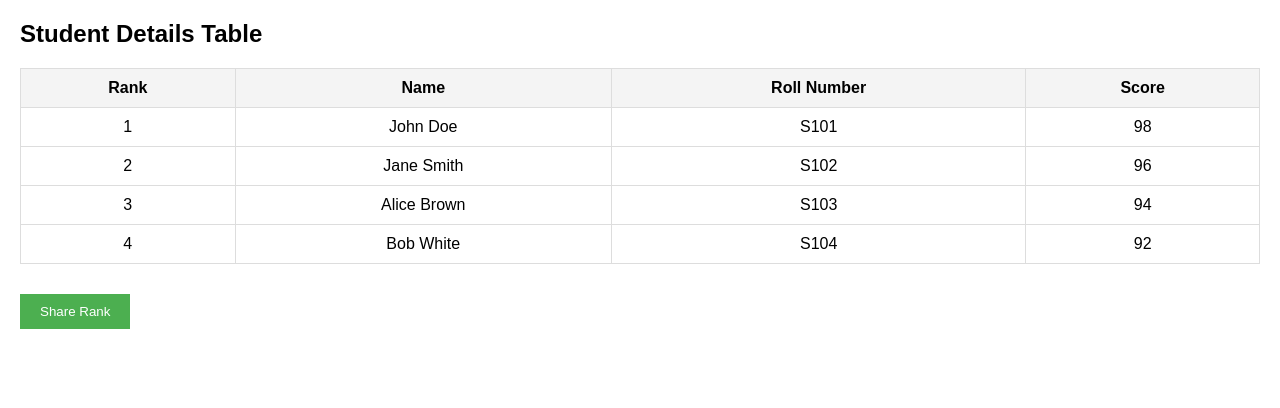
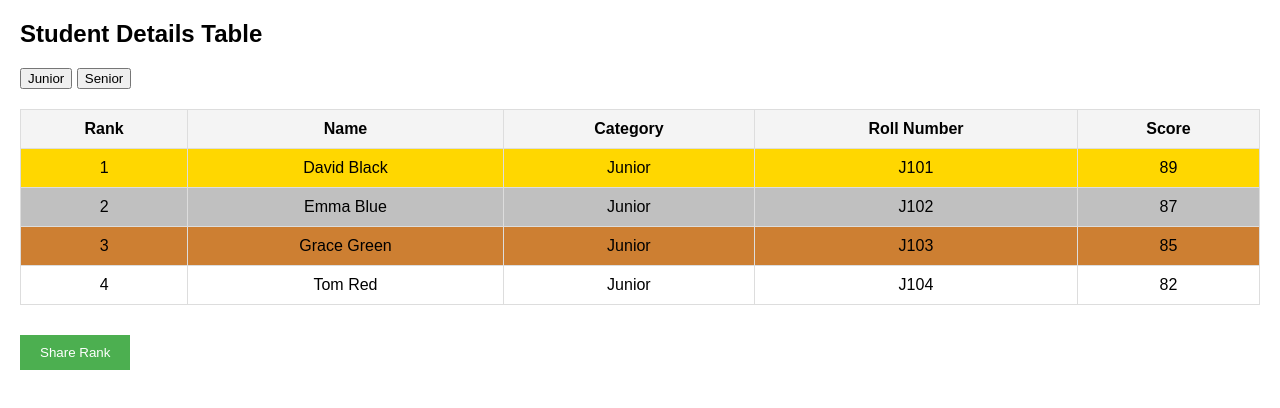
Before and after one commit to zetx2024/arcomark, a plain HTML site: page index.html in a window 1280 px wide. Both pictures are taken after a click on the button "Share Rank". Drawn offline with Linux system fonts and the light colour scheme.

Commit message:
Update index.html

```diff
--- a/index.html
+++ b/index.html
@@ -55,17 +55,42 @@
         .share-container {
             margin-top: 20px;
         }
+
+        .toggle-buttons {
+            margin-bottom: 20px;
+        }
+
+        .gold {
+            background-color: gold;
+            color: black;
+        }
+
+        .silver {
+            background-color: silver;
+            color: black;
+        }
+
+        .bronze {
+            background-color: #cd7f32;
+            color: black;
+        }
     </style>
 </head>
 <body>
 
 <h2>Student Details Table</h2>
 
+<div class="toggle-buttons">
+    <button id="juniorButton">Junior</button>
+    <button id="seniorButton">Senior</button>
+</div>
+
 <table id="studentTable">
     <thead>
         <tr>
             <th>Rank</th>
             <th>Name</th>
+            <th>Category</th>
             <th>Roll Number</th>
             <th>Score</th>
         </tr>
@@ -80,12 +105,16 @@
 </div>
 
 <script>
-// Sample JSON data with student scores (no rank field)
+// Sample JSON data with category and scores (no rank field)
 const studentsData = [
-    { "name": "John Doe", "rollNumber": "S101", "scaledFinalScore": 98 },
-    { "name": "Jane Smith", "rollNumber": "S102", "scaledFinalScore": 96 },
-    { "name": "Alice Brown", "rollNumber": "S103", "scaledFinalScore": 94 },
-    { "name": "Bob White", "rollNumber": "S104", "scaledFinalScore": 92 }
+    { "name": "John Doe", "category": "Senior", "rollNumber": "S101", "scaledFinalScore": 98 },
+    { "name": "Jane Smith", "category": "Senior", "rollNumber": "S102", "scaledFinalScore": 96 },
+    { "name": "Alice Brown", "category": "Senior", "rollNumber": "S103", "scaledFinalScore": 94 },
+    { "name": "Bob White", "category": "Senior", "rollNumber": "S104", "scaledFinalScore": 92 },
+    { "name": "David Black", "category": "Junior", "rollNumber": "J101", "scaledFinalScore": 89 },
+    { "name": "Emma Blue", "category": "Junior", "rollNumber": "J102", "scaledFinalScore": 87 },
+    { "name": "Grace Green", "category": "Junior", "rollNumber": "J103", "scaledFinalScore": 85 },
+    { "name": "Tom Red", "category": "Junior", "rollNumber": "J104", "scaledFinalScore": 82 }
 ];
 
 // Function to calculate and sort students by their scaledFinalScore to determine rank
@@ -102,24 +131,34 @@ function calculateRanks(students) {
 }
 
 // Function to generate table rows from sorted and ranked student data
-function generateTable() {
+function generateTable(category) {
     const tableBody = document.querySelector('#studentTable tbody');
-    const rankedStudents = calculateRanks(studentsData);
+    const filteredStudents = studentsData.filter(student => student.category === category);
+    const rankedStudents = calculateRanks(filteredStudents);
+
+    tableBody.innerHTML = '';  // Clear previous rows
 
     rankedStudents.forEach(student => {
         const row = document.createElement('tr');
         row.dataset.rank = student.rank;
+        row.dataset.category = student.category;
+
+        // Apply Gold, Silver, Bronze coloring to the top 3 ranks
+        if (student.rank === 1) row.classList.add('gold');
+        if (student.rank === 2) row.classList.add('silver');
+        if (student.rank === 3) row.classList.add('bronze');
 
         row.innerHTML = `
             <td>${student.rank}</td>
             <td>${student.name}</td>
+            <td>${student.category}</td>
             <td>${student.rollNumber}</td>
             <td>${student.scaledFinalScore}</td>
         `;
 
         // Add event listener for double-clicking any table element to copy rank link
         row.querySelectorAll('td').forEach(cell => {
-            cell.addEventListener('dblclick', () => copyRankLink(student.rank));
+            cell.addEventListener('dblclick', () => copyRankLink(student.category, student.rank));
         });
 
         tableBody.appendChild(row);
@@ -128,9 +167,10 @@ function generateTable() {
     // Check if the URL contains a rank query parameter after the table is generated
     const urlParams = new URLSearchParams(window.location.search);
     const rankFromUrl = urlParams.get('rank');
-    if (rankFromUrl) {
+    const categoryFromUrl = urlParams.get('category');
+    if (rankFromUrl && categoryFromUrl === category) {
         highlightRank(rankFromUrl);
-        updateMetaTags(rankFromUrl);  // Update meta tags when a rank is passed
+        updateMetaTags(categoryFromUrl, rankFromUrl);  // Update meta tags when a rank is passed
     }
 }
 
@@ -149,8 +189,8 @@ function highlightRank(rank) {
 }
 
 // Function to copy the rank link to clipboard when a table cell is double-clicked
-function copyRankLink(rank) {
-    const rankLink = `${window.location.href}?rank=${rank}`;
+function copyRankLink(category, rank) {
+    const rankLink = `${window.location.href.split('?')[0]}?category=${category}&rank=${rank}`;
 
     const tempInput = document.createElement('input');
     tempInput.value = rankLink;
@@ -163,12 +203,12 @@ function copyRankLink(rank) {
 }
 
 // Function to update meta tags dynamically based on rank and student details
-function updateMetaTags(rank) {
-    const student = studentsData.find(s => s.rank === parseInt(rank));
+function updateMetaTags(category, rank) {
+    const student = studentsData.find(s => s.category === category && s.rank === parseInt(rank));
     if (!student) return;
 
-    const title = `${student.name} is ${student.rank}th to IARCO 2024`;
-    const description = `${student.name} secured rank ${student.rank} with a score of ${student.scaledFinalScore} in IARCO 2024.`;
+    const title = `${student.name} is ${student.rank}th in ${category} to IARCO 2024`;
+    const description = `${student.name} secured rank ${student.rank} with a score of ${student.scaledFinalScore} in IARCO 2024 (Category: ${category}).`;
 
     // Update meta tags dynamically
     document.title = title;
@@ -176,36 +216,40 @@ function updateMetaTags(rank) {
     // Update Open Graph meta tags
     document.querySelector('meta[property="og:title"]').setAttribute('content', title);
     document.querySelector('meta[property="og:description"]').setAttribute('content', description);
-    document.querySelector('meta[property="og:image"]').setAttribute('content', generatePlaceholderImage(student));
 
     // Update Twitter meta tags
     document.querySelector('meta[name="twitter:title"]').setAttribute('content', title);
     document.querySelector('meta[name="twitter:description"]').setAttribute('content', description);
-    document.querySelector('meta[name="twitter:image"]').setAttribute('content', generatePlaceholderImage(student));
-}
-
-// Function to simulate the generation of a placeholder image based on student details
-function generatePlaceholderImage(student) {
-    // Simulate a dynamic image URL that incorporates the student's name and rank.
-    // In a real-world scenario, this image URL would be generated by a server-side image generation service.
-    const imageUrl = `https://dummyimage.com/600x400/000/fff&text=${encodeURIComponent(student.name)}+Rank+${student.rank}`;
-    return imageUrl;
 }
 
 // Event listener for the "Share Rank" button
 document.getElementById('shareButton').addEventListener('click', () => {
-    const student = studentsData[Math.floor(Math.random() * studentsData.length)];
-    const studentRank = student.rank;
+    const category = document.querySelector('button.active').textContent.toLowerCase();
+    const student = studentsData.find(s => s.category === category);
+    const studentRank = student ? student.rank : 1;
 
-    const rankLink = `${window.location.href}?rank=${studentRank}`;
+    const rankLink = `${window.location.href.split('?')[0]}?category=${category}&rank=${studentRank}`;
     alert(`Share this link to share the student's rank: ${rankLink}`);
 
-    // Optionally, you can integrate social media APIs here to share on Facebook, Twitter, etc.
     console.log(`Share this link: ${rankLink}`);
 });
 
-// Generate the student table on page load
-generateTable();
+// Toggle button functionality for Junior and Senior categories
+document.getElementById('juniorButton').addEventListener('click', () => {
+    document.getElementById('juniorButton').classList.add('active');
+    document.getElementById('seniorButton').classList.remove('active');
+    generateTable('Junior');
+});
+
+document.getElementById('seniorButton').addEventListener('click', () => {
+    document.getElementById('seniorButton').classList.add('active');
+    document.getElementById('juniorButton').classList.remove('active');
+    generateTable('Senior');
+});
+
+// Set default to Junior category
+document.getElementById('juniorButton').classList.add('active');
+generateTable('Junior');
 
 </script>
 
```
